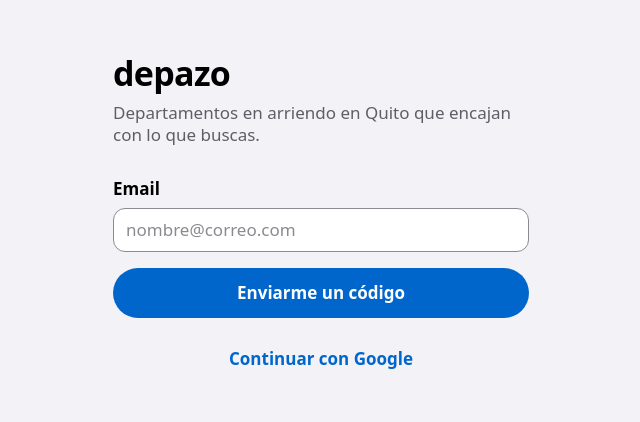
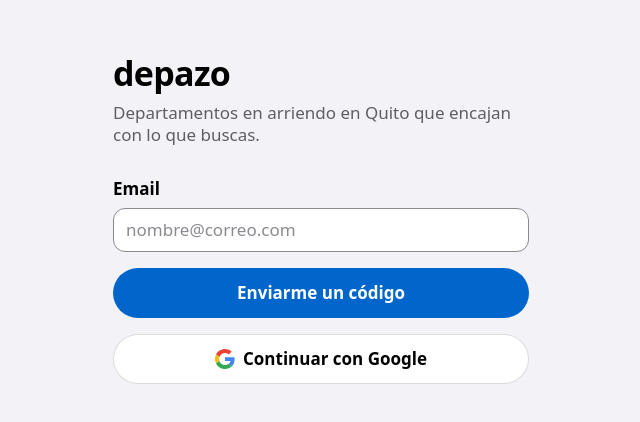
Before and after one commit to Mike37Jet/depazo, a React (Vite) app in the folder frontend/: page / in a window 1280 px wide. Shown: the part 182-604 px from the top of the page, without its empty margins (319-959 px from the left). Built offline with nearby package versions, Linux system fonts and the light colour scheme; no server answers; what openapi-fetch would draw is missing.

Commit message:
feat(ui): show the google logo on an outlined sign-in button

```diff
--- a/frontend/src/components/atoms/button.tsx
+++ b/frontend/src/components/atoms/button.tsx
@@ -1,11 +1,12 @@
 import type { ButtonHTMLAttributes } from "react";
 import { joinClassNames } from "../class-names";
 
-export type ButtonVariant = "primary" | "secondary" | "plain" | "destructive";
+export type ButtonVariant = "primary" | "secondary" | "outlined" | "plain" | "destructive";
 
 const VARIANT_CLASSES: Record<ButtonVariant, string> = {
   primary: "bg-accent-fill text-on-accent",
   secondary: "bg-surface-2 text-accent",
+  outlined: "border border-separator bg-surface text-label",
   plain: "bg-transparent text-accent",
   destructive: "bg-transparent text-danger",
 };
--- a/frontend/src/components/organisms/sign-in-form.tsx
+++ b/frontend/src/components/organisms/sign-in-form.tsx
@@ -119,7 +119,8 @@ export function SignInForm({
           Usar otro email
         </Button>
       ) : (
-        <Button variant="secondary" isFullWidth disabled={isPending} onClick={onSignInWithGoogle}>
+        <Button variant="outlined" isFullWidth disabled={isPending} onClick={onSignInWithGoogle}>
+          <img src="/google-logo.svg" alt="" aria-hidden="true" className="size-5" />
           Continuar con Google
         </Button>
       )}
```
Also changed, not shown: frontend/public/google-logo.svg (added), 1 other file (tests, documents, lock files or other folders).
